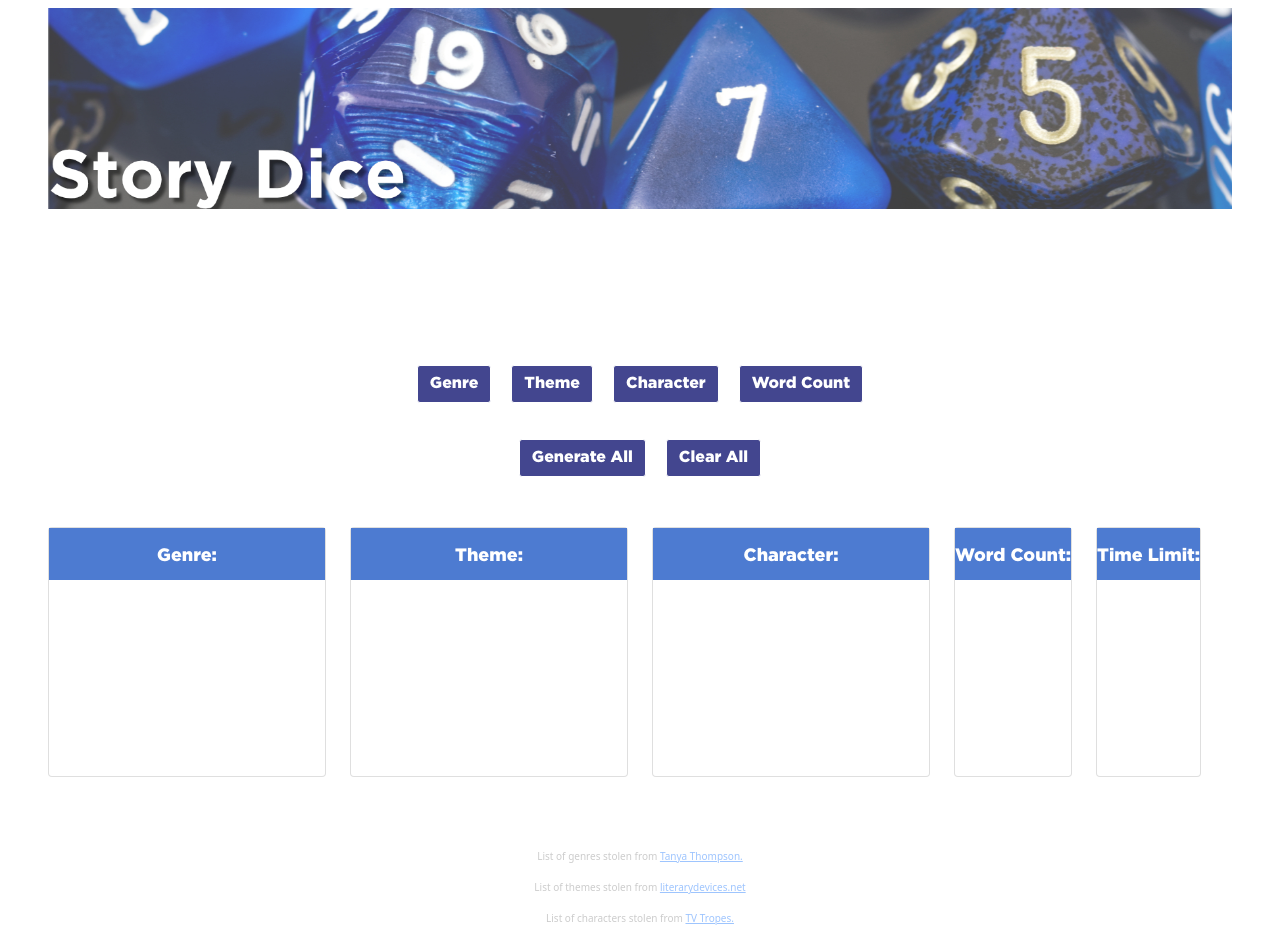
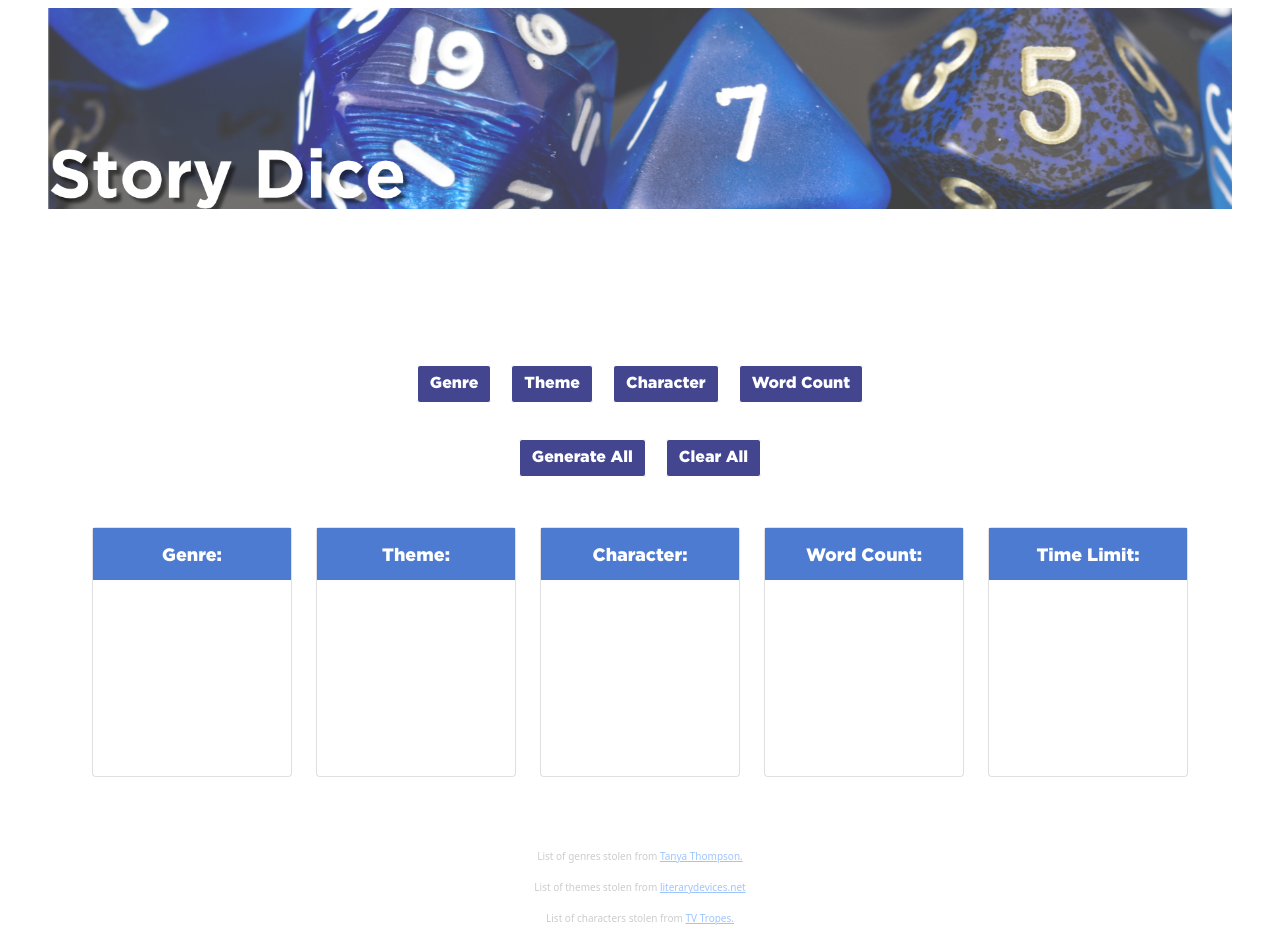
Before and after one commit to robotlions/storydice, a React (Create React App) app: page / in a window 1280 px wide. Built offline with nearby package versions, Linux system fonts and the light colour scheme.

Commit message:
adds adaptive cards and media queries

```diff
--- a/src/App.css
+++ b/src/App.css
@@ -69,6 +69,8 @@ h2{
   font-family: 'Gotham Light', sans-serif;
   font-weight: bold;
   font-size: large;
+  margin-right: 10px;
+  margin-left: 10px;
 }
 
 .modalString{
@@ -97,14 +99,27 @@ h2{
   src: url('../src/fonts/GothamPro-Black.woff');
 }
 @media (min-width: 775px){
-  .card{
+  /* .card{
     min-height: 250px;
-  }
+  } */
   .generatedString{
     margin-top: 30px;
-    font-size: x-large;
+    font-size: large;
   }
   .headlineText{
     animation: slideIn 2s;
   }
 }
+@media (min-width: 700px) and (orientation: landscape)
+{
+  .card{
+max-height: 50px;
+  }
+}
+
+@media( min-width: 990px ){
+  .card{
+    min-height: 250px;
+    min-width: 200px !important;
+  }
+}
--- a/src/App.js
+++ b/src/App.js
@@ -145,7 +145,7 @@ function App() {
 
   return (
     <motion.div>
-      <div className="container-fluid g-md-5">
+      <div className="container-fluid g-lg-5">
         <div className="row navbar">
           <img
             className="bannerImg"
@@ -192,8 +192,8 @@ function App() {
         </div>
         <br />
         <AnimatePresence>
-          <div className="row">
-            <div className="col-md-3">
+          <div className="row justify-content-center">
+            <div className="col-lg-auto">
               <div className="card">
                 <p onClick={() => doGenre()} className="headingName card-title">
                   Genre:
@@ -220,7 +220,7 @@ function App() {
                 </p>
               </div>
             </div>
-            <div className="col-md-3">
+            <div className="col-lg-auto">
               <div className="card">
                 <p onClick={() => doTheme()} className="headingName card-title">
                   Theme:
@@ -248,7 +248,7 @@ function App() {
               </div>
             </div>
 
-            <div className="col-md-3">
+            <div className="col-lg-auto">
               <div className="card">
                 <p
                   onClick={() => doCharacter()}
@@ -279,7 +279,7 @@ function App() {
               </div>
             </div>
 
-            <div className="col-md-auto">
+            <div className="col-lg-auto">
               <div className="card">
                 <p
                   onClick={() => doWordCount()}
@@ -310,7 +310,7 @@ function App() {
               </div>
             </div>
 
-            <div className="col-md-auto">
+            <div className="col-lg-auto">
               <div className="card">
                 <p
                   onClick={() => doWordCount()}
```
